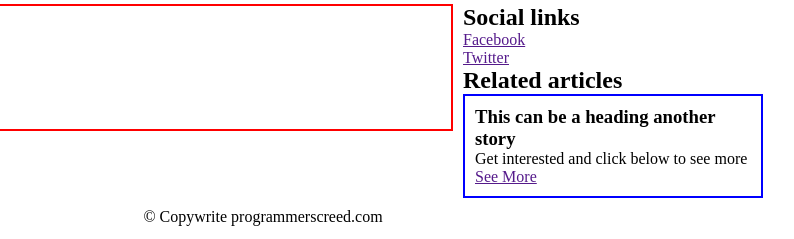
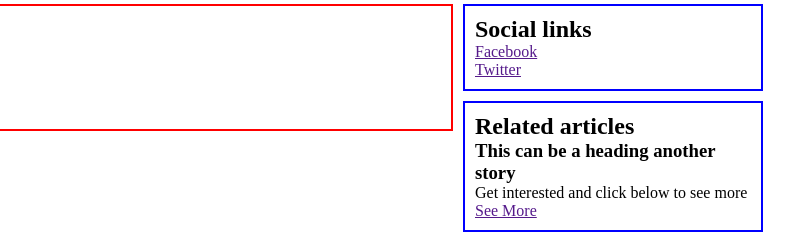
Before and after one commit to Aisha-Sumaiya/HtmlCss, a plain HTML site: page index5.html in a window 1280 px wide. Shown: the part 221-460 px from the top of the page, 377-1171 px from the left. Drawn offline with Linux system fonts and the light colour scheme.

Commit message:
code of html & css tutorial 40

```diff
--- a/index5.html
+++ b/index5.html
@@ -34,15 +34,17 @@
 			</section>
 			<aside class="right_side">
 				<div>
-					<h2> Social links </h2>
-					<ul>
-						<li><a href="">Facebook</a></li>
-						<li><a href="">Twitter</a></li>
-					</ul>
+					<article>
+						<h2> Social links </h2>
+						<ul>
+							<li><a href="">Facebook</a></li>
+							<li><a href="">Twitter</a></li>
+						</ul>
+					</article>
 				</div>
 				<div>
-					<h2>Related articles</h2>
 					<article>
+						<h2>Related articles</h2>
 						<header>
 							<h3> This can be a heading another story</h3>
 						</header>					<p> Get interested and click below to see more </p>
@@ -56,6 +58,6 @@
 				&copy; Copywrite programmerscreed.com
 			</footer>
 		</div>
-<!-- tutorial (33-39) ended here -->
+<!-- tutorial (33-40) ended here -->
 	</body>
 </html>
```
